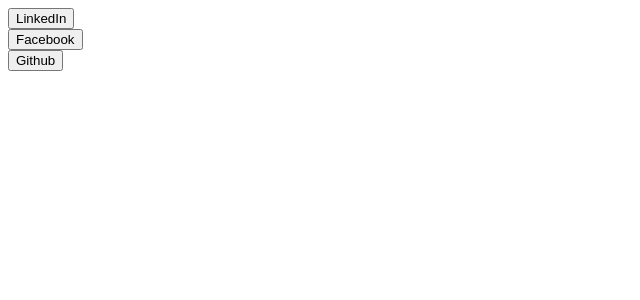
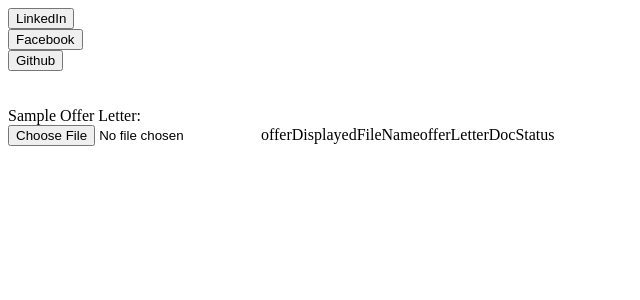
Before and after one commit to shaileshSwabhav/social-login, an Angular app: page /login in a window 1280 px wide. Shown: the top 300 px of the page, without its empty margins (0-640 px from the left). Built offline with nearby package versions, Linux system fonts and the light colour scheme.

Commit message:
Upload file added

```diff
--- a/src/app/components/login/login.component.html
+++ b/src/app/components/login/login.component.html
@@ -1,4 +1,3 @@
-
 <button type="button" (click)="signInWithLinkedIn()">LinkedIn</button>
 
 <br>
@@ -8,3 +7,28 @@
 <br>
 
 <button type="button" (click)="signInWithGithub()">Github</button>
+
+<br>
+<br>
+<br>
+
+<span>
+  <div class="form-group row">
+    <label class="col-sm-3 col-form-label">Sample Offer Letter: </label>
+    <div class="col-sm-4">
+      <span class="custom-file">
+        <input type="file" class="custom-file-input" (change)="fileUpload($event)" id="customOfferLetterFile"
+          value="offerDisplayedFileName">
+        <label class="custom-file-label" id="custom-file-label" for="customOfferLetterFile"
+          [innerHTML]="offerDisplayedFileName"></label>
+        <button class="btn btn-success custom-file" [disabled]="true" id="uploadingButton" type="button"
+          *ngIf="isOfferLetterFileUploading">
+          <span class="spinner-border spinner-border-sm" role="status" aria-hidden="true"></span>
+          Uploading file...
+        </button>
+      </span>
+      <!-- should add view uploaded brochure using a brochure variable after cleaning. -->
+      <label id="uploadStatus" for="customOfferLetterFile" [innerHTML]="offerLetterDocStatus"></label>
+    </div>
+  </div>
+</span>
--- a/src/app/components/login/login.component.ts
+++ b/src/app/components/login/login.component.ts
@@ -1,5 +1,6 @@
-import { HttpResponse } from '@angular/common/http';
+import { HttpClient, HttpResponse } from '@angular/common/http';
 import { Component, OnInit } from '@angular/core';
+import { Observable } from 'rxjs';
 import { FacebookService } from 'src/app/service/facebook/facebook.service';
 import { GithubService } from 'src/app/service/github/github.service';
 import { ILinkedInRedirectURL, LinkedinService } from 'src/app/service/linkedin/linkedin.service';
@@ -15,6 +16,7 @@
     private linkedinService: LinkedinService,
     private fbService: FacebookService,
     private githubService: GithubService,
+    private http: HttpClient,
   ) { }
 
   ngOnInit(): void {
@@ -75,4 +77,68 @@
     // }
   }
 
+
+  private readonly FOLDER_KEY: string = "folderName"
+  private readonly FILE_KEY: string = "file"
+
+  offerDisplayedFileName: string = "offerDisplayedFileName"
+  offerLetterDocStatus: string = "offerLetterDocStatus"
+  isOfferLetterFileUploading: boolean = false
+
+  fileUpload(event: any): void {
+    this.offerLetterDocStatus = ""
+    let files = event.target.files
+    if (files && files.length) {
+      let file = files[0]
+      console.log("uploading file");
+      this.uploadFile(file).subscribe({
+        next: (value) => {
+          console.log(value);
+        },
+        error: (err) => {
+          console.error(err);
+        }
+      })
+
+    }
+  }
+
+  uploadFile(file: File): Observable<any> {
+    return new Observable((observer) => {
+      console.log("uploadFile");
+
+      let ext = this.getFileExtension(file.name)
+      let folderPath: string = "AudioFiles"
+
+      let formData = new FormData();
+      let fileURL = 'https://adhyatmavani.swabhavtechlabs.com/uploads/' + folderPath + "/" + "test.mp3";
+      console.log("File URL:", fileURL);
+      formData.append(this.FILE_KEY, file, "test.mp3");
+      // Appending the folder name.
+      formData.append(this.FOLDER_KEY, folderPath)
+
+      // calling the API present in phpPath(server)
+      this.http.post<any>('https://adhyatmavani.swabhavtechlabs.com/uploads/imageUpload.php', formData).subscribe((data: any) => {
+        //  for delete # need to check later #niranjan
+        console.log("Server data :", data)
+        if (!data.isUploadSuccessful) {
+          observer.error("Upload failed")
+          return
+        }
+        observer.next(fileURL)
+      }, (error: any) => {
+        console.log("upload file error :", error)
+        if (error.statusText == "Unknown Error") {
+          observer.error("Check internet connection.")
+          return
+        }
+        observer.error("Some error occurred.")
+      })
+    });
+  }
+
+  getFileExtension(filename: string): string {
+    var parts = filename.split('.');
+    return "." + parts[parts.length - 1];
+  }
 }
```
